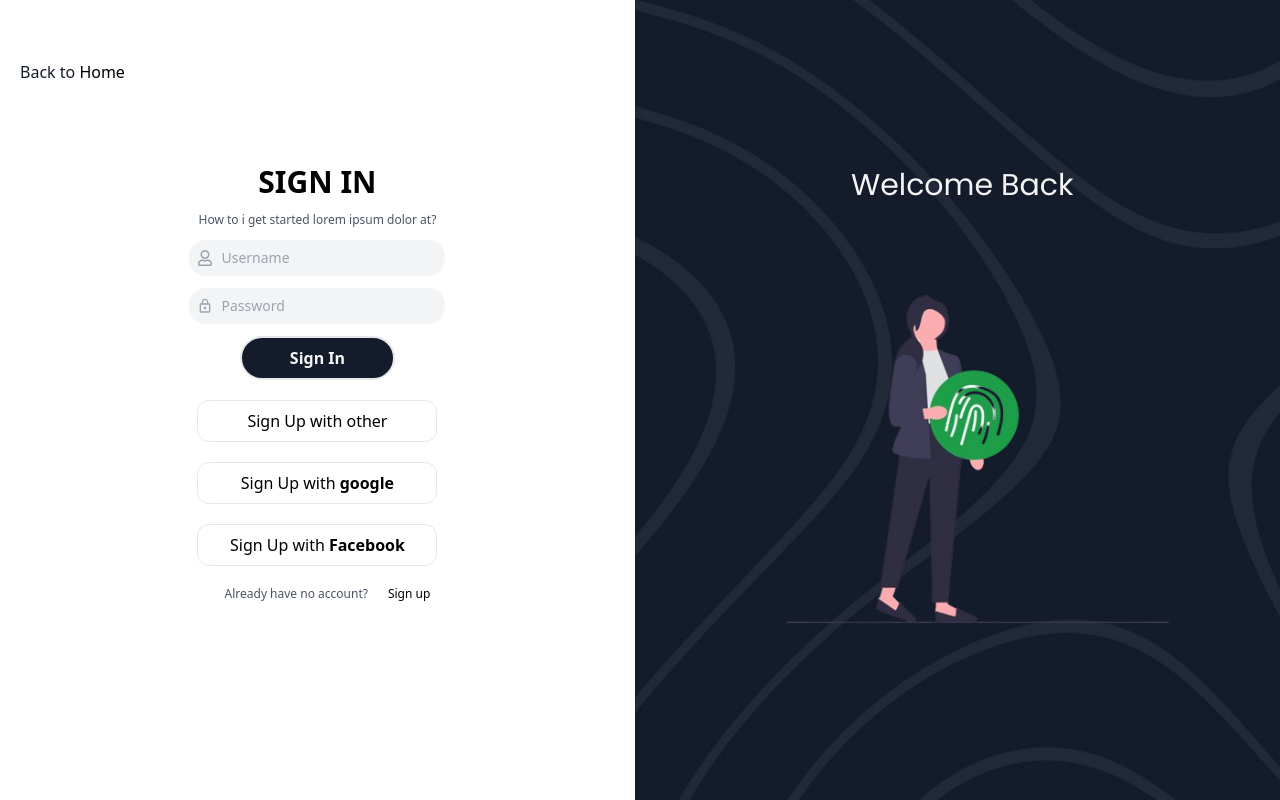
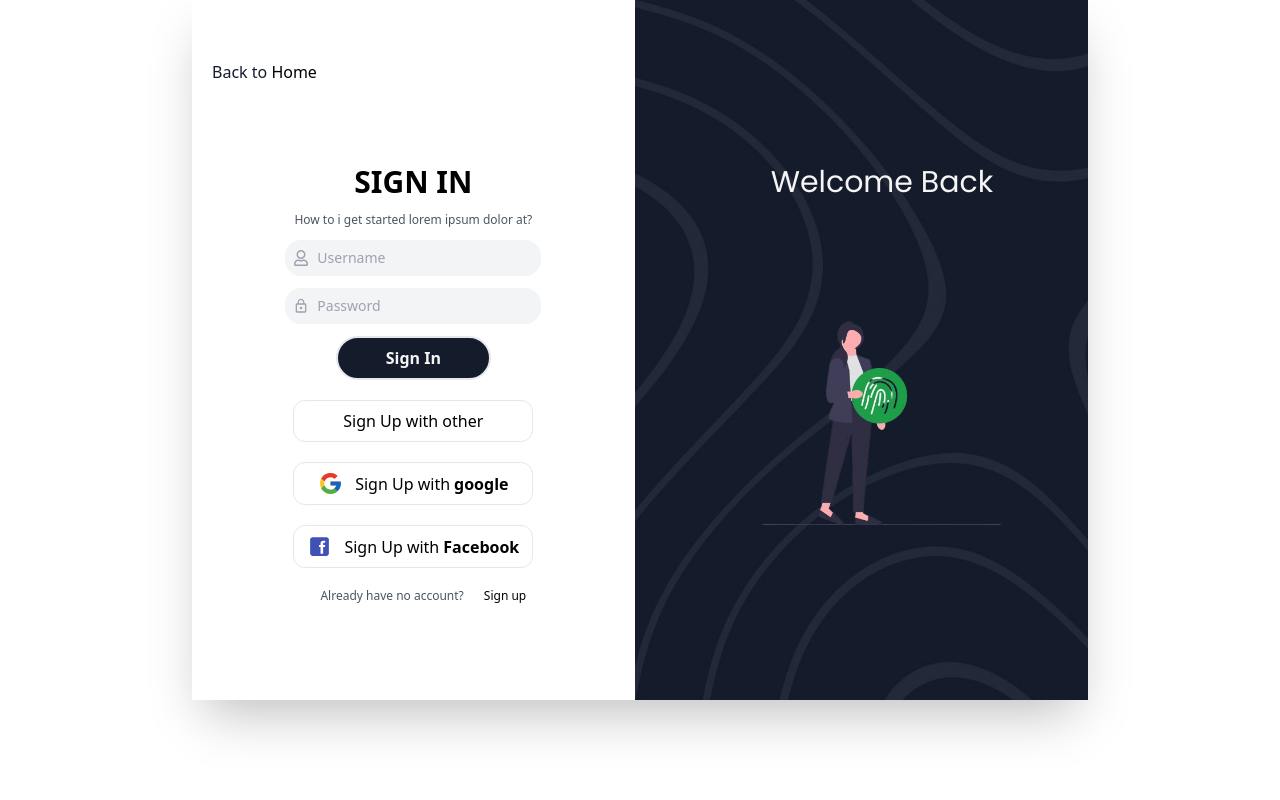
Before and after one commit to biniam55/Team-project-Capital-Market, a Next.js app: page /login in a window 1280 px wide. Built offline with nearby package versions, Linux system fonts and the light colour scheme; no server answers.

Commit message:
Adjusted some things on the login page

```diff
--- a/app/login/page.js
+++ b/app/login/page.js
@@ -64,10 +64,10 @@
 
   return (
     sessionStatus !== "authenticated" && (
-      <main className="flex sm-w-full flex-col items-center justify-between overflow-hidden h-[100vh]">
+      <main className="flex sm-w-full flex-col items-center justify-between overflow-hidden  p-full lg:p-15  sm:h-[100vh]">
         <div
           id="login"
-          className="bg-white flex flex-col-reverse lg:flex-row shadow-2xl w-full  h-full"
+          className="bg-white flex flex-col-reverse lg:flex-row   shadow-2xl  flex w-600 lg:w-[1140px] h-100 lg:h-[700px] max-w-4xl"
         >
           <div className="w-full lg:w-3/5  p-full lg:p-5  ">
             <div className="text-left mt-10 invisible lg:visible  ">
@@ -107,29 +107,37 @@
                     type="submit"
                     className="border-2 border-mycolor-500 bg-mycolor text-mycolor1 rounded-full px-12 py-2 inline-block font-semibold hover:bg-mycolor-500 hover:text-white"
                   >
-                    { " " }
+                    {" "}
                     Sign In
                   </button>
                   <button className="bg-white border py-2 w-60 rounded-xl mt-5 flex justify-center items-center">
                     Sign Up with other
                   </button>
 
-                    <button className="bg-white border py-2 w-60 rounded-xl mt-5 flex justify-center items-center"
+                  <button className="bg-white border py-2 w-60 rounded-xl mt-5 flex justify-center items-center"
                     onClick={() => {
                       signIn("google");
-                        }}>
-
+                    }}>
+                    <svg className="mr-3" xmlns="http://www.w3.org/2000/svg" x="0px" y="0px" width="25" height="25" viewBox="0 0 48 48">
+                      <path fill="#fbc02d" d="M43.611,20.083H42V20H24v8h11.303c-1.649,4.657-6.08,8-11.303,8c-6.627,0-12-5.373-12-12	s5.373-12,12-12c3.059,0,5.842,1.154,7.961,3.039l5.657-5.657C34.046,6.053,29.268,4,24,4C12.955,4,4,12.955,4,24s8.955,20,20,20	s20-8.955,20-20C44,22.659,43.862,21.35,43.611,20.083z"></path>
+                      <path fill="#e53935" d="M6.306,14.691l6.571,4.819C14.655,15.108,18.961,12,24,12c3.059,0,5.842,1.154,7.961,3.039	l5.657-5.657C34.046,6.053,29.268,4,24,4C16.318,4,9.656,8.337,6.306,14.691z"></path>
+                      <path fill="#4caf50" d="M24,44c5.166,0,9.86-1.977,13.409-5.192l-6.19-5.238C29.211,35.091,26.715,36,24,36	c-5.202,0-9.619-3.317-11.283-7.946l-6.522,5.025C9.505,39.556,16.227,44,24,44z"></path>
+                      <path fill="#1565c0" d="M43.611,20.083L43.595,20L42,20H24v8h11.303c-0.792,2.237-2.231,4.166-4.087,5.571	c0.001-0.001,0.002-0.001,0.003-0.002l6.19,5.238C36.971,39.205,44,34,44,24C44,22.659,43.862,21.35,43.611,20.083z"></path>
+                    </svg>
                     Sign Up with <span className="ml-1 font-bold">google</span>
-                    </button>
+                  </button>
 
 
-                    <button  className="bg-white border py-2 w-60 rounded-xl mt-5  flex justify-center items-center"
+                  <button className="bg-white border py-2 w-60 rounded-xl mt-5  flex justify-center items-center"
                     onClick={() => {
                       signIn("facebook");
                     }}>
-
+                    <svg className="mr-3" xmlns="http://www.w3.org/2000/svg" x="0px" y="0px" width="25" height="25" viewBox="0 0 48 48">
+                      <path fill="#3F51B5" d="M42,37c0,2.762-2.238,5-5,5H11c-2.761,0-5-2.238-5-5V11c0-2.762,2.239-5,5-5h26c2.762,0,5,2.238,5,5V37z"></path>
+                      <path fill="#FFF" d="M34.368,25H31v13h-5V25h-3v-4h3v-2.41c0.002-3.508,1.459-5.59,5.592-5.59H35v4h-2.287C31.104,17,31,17.6,31,18.723V21h4L34.368,25z"></path>
+                    </svg>
                     Sign Up with{" "}<span className="ml-1 font-bold">Facebook</span>
-                    </button>
+                  </button>
                   <div className="mt-3 text-xs flex justify-between items-center">
                     <p className=" text-gray-600  py-2 px-5 bg-white ">
                       Already have no account?
@@ -143,13 +151,13 @@
 
           <div
             id="welcome"
-            className="flex justify-center items-center w-1/2 flex-col-reverse lg:flex-row lg:w-3/5 bg-w-[200px] bg text-black py-2  lg:py-36 px-2 lg:px-12"
+            className=" flex flex-col-reverse lg:flex-row w-full lg:w-3/5 bg-w-[200px]  bg text-black py-2  lg:py-36 px-2 lg:px-12"
           >
             <div className="items-center font-poppins text-xl text-mycolor1 ml:50 lg:ml-10">
-              <p className="items-center mt-5 lg:text-3xl ml-[7.5rem] md:ml-[13rem] lg:ml-[8rem]">
+              <p className="items-center mt-5 lg:text-3xl ml-[5rem] md:ml-[13rem] lg:ml-[3rem]">
                 Welcome Back
               </p>
-              <div className="img w-[100%]  mr-10 align-center justify-center lg:h-[50vh] mt:[10%] lg:mt-[10%] ">
+              <div className="img w-[100%]  mr-10 align-center justify-center lg:h-[50vh] mt:[10%] lg:mt-[30%] ">
                 <Image
                   src={Loginwoman}
                   alt="Loginwoman"
--- a/app/signup/page.js
+++ b/app/signup/page.js
@@ -6,7 +6,7 @@
 import { MdLockOutline } from "react-icons/md";
 import Bicycle from "@/assets/img/bicycle.png";
 import { useRouter } from "next/navigation";
-import { useSession,signIn } from "next-auth/react";
+import { useSession, signIn } from "next-auth/react";
 
 const SignUp = () => {
   const [error, setError] = useState("");
@@ -75,7 +75,7 @@
 
   return (
     sessionStatus !== "authenticated" && (
-    <main className="flex sm-w-full flex-col  items-center justify-between p-full lg:p-24 ">
+      <main className="flex sm-w-full flex-col  items-center justify-between overflow-hidden p-full lg:p-15  sm:h-[100vh] ">
         <div id="login" className="bg-white flex flex-col-reverse lg:flex-row   shadow-2xl  flex w-600 lg:w-[1140px] h-100 lg:h-[700px] max-w-4xl">
           <div className="w-full lg:w-3/5  p-full lg:p-5  ">
             <div className="text-left mt-10 invisible lg:visible  ">
@@ -118,13 +118,13 @@
                     Sign Up with <span className="ml-1 font-bold">google</span>
 
                   </button>
-                <a href="https://www.facebook.com" className="bg-white border py-2 w-60 rounded-xl mt-5  flex justify-center items-center">
+                  <button className="bg-white border py-2 w-60 rounded-xl mt-5  flex justify-center items-center">
                     <svg className="mr-3" xmlns="http://www.w3.org/2000/svg" x="0px" y="0px" width="25" height="25" viewBox="0 0 48 48">
                       <path fill="#3F51B5" d="M42,37c0,2.762-2.238,5-5,5H11c-2.761,0-5-2.238-5-5V11c0-2.762,2.239-5,5-5h26c2.762,0,5,2.238,5,5V37z"></path>
                       <path fill="#FFF" d="M34.368,25H31v13h-5V25h-3v-4h3v-2.41c0.002-3.508,1.459-5.59,5.592-5.59H35v4h-2.287C31.104,17,31,17.6,31,18.723V21h4L34.368,25z"></path>
                     </svg>
                     Sign Up with <span className="ml-1 font-bold">Facebook</span>
-                </a>
+                  </button>
                   <div className="mt-3 text-xs flex justify-between items-center">
                     <p className=" text-gray-600  py-2 px-5 bg-white ">Already have an account?</p>
                     <Link href="/login">Sign in</Link>
@@ -135,7 +135,7 @@
           </div>
 
           <div className="  flex flex-col-reverse lg:flex-row w-full lg:w-3/5 bg-w-[200px]  bg text-black py-2  lg:py-36 px-2 lg:px-12">
-          <div className="items-center font-poppins text-xl text-mycolor1 ml:50 lg:ml-10">
+            <div className="items-center font-poppins text-xl text-mycolor1 ml:50 lg:ml-10 " >
               <p className="items-center mt-5 lg:text-1xl ml-[5rem] md:ml-[13rem] lg:ml-[4rem]">Sign Up and Get The <br />Latest Information</p>
               <div className="img w-[100%]  mr-10 align-center justify-center lg:h-[50vh] mt:[10%] lg:mt-[30%] ">
                 <Image src={Bicycle} alt="Bicycle" className="bicycle" />
```
Also changed, not shown: 1 other file (tests, documents, lock files or other folders). Lines whose indentation alone changed are shown as unchanged.
